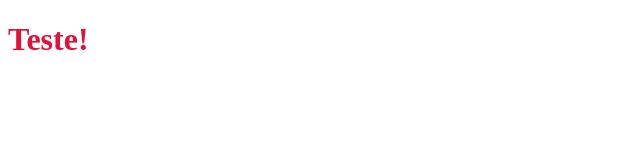
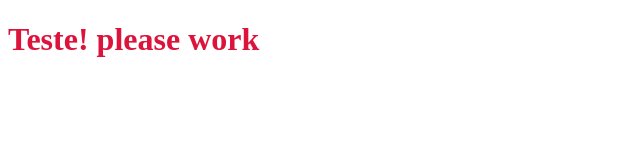
Before and after one commit to Yur1-a1/Theme-Switcher, a plain HTML site: page index.html in a window 1280 px wide. Shown: the whole page, without its empty margins (0-640 px from the left). Drawn offline with Linux system fonts and the light colour scheme.

Commit message:
Commiting to a now branch

```diff
--- a/index.html
+++ b/index.html
@@ -8,6 +8,6 @@
     <title>Document</title>
   </head>
   <body>
-    <h1>Teste!</h1>
+    <h1>Teste! please work</h1>
   </body>
 </html>
--- a/style.css
+++ b/style.css
@@ -1,3 +1,4 @@
 h1 {
- color: crimson;
+  color: crimson;
+  /*please work.  */
 }
```
Also changed, not shown: 1 other file.
